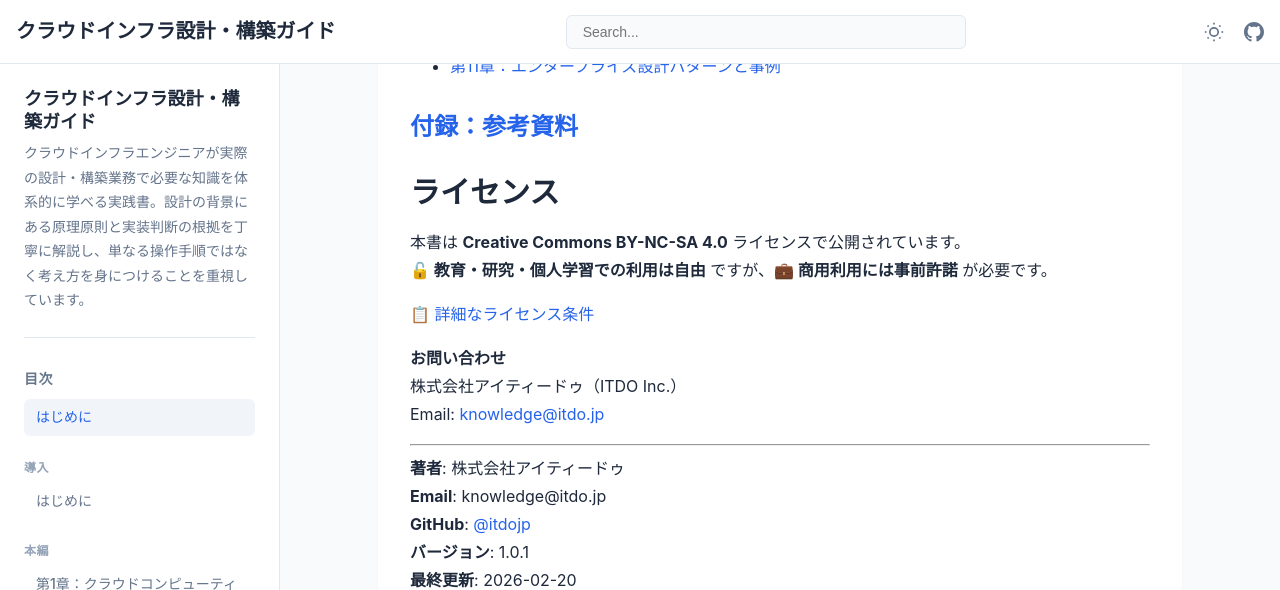
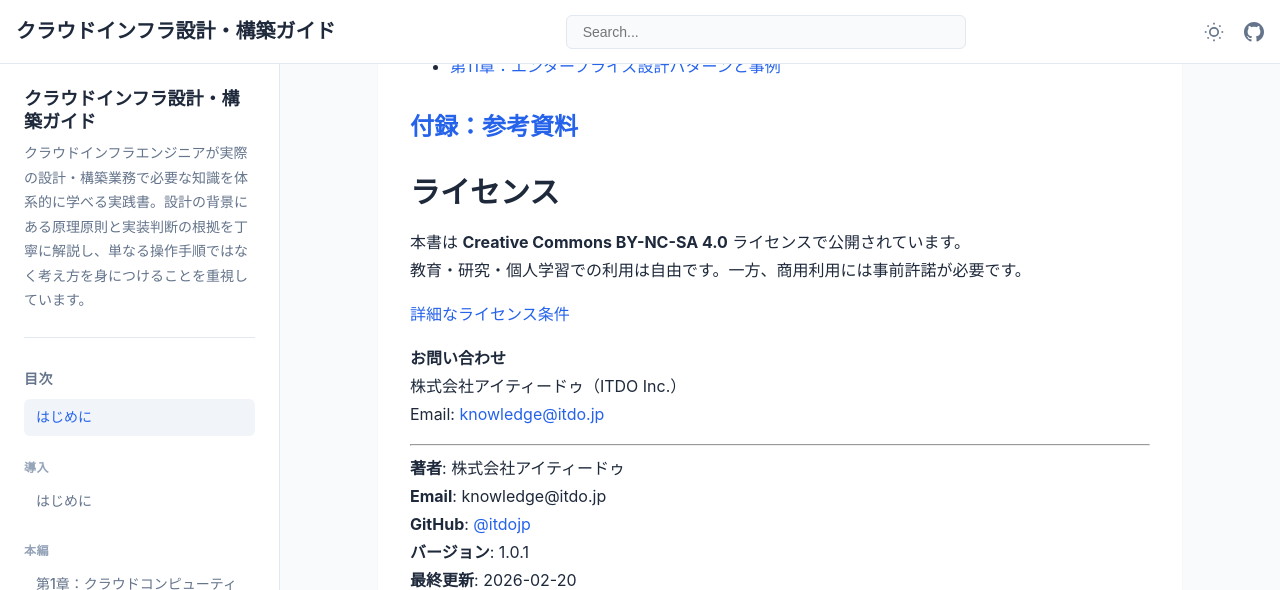
Before and after one commit to itdojp/cloud-infra-book, a Jekyll site: the page built from docs/index.md, in a window 1280 px wide and 900 px high, scrolled down 2126 px, cut to the strip 0-590 px from the top of the window. Built offline with Jekyll 4.4.1, drawn with Linux system fonts in a browser that asks for light colours.

Commit message:
docs: ライセンス表記の文体と装飾を整理

```diff
--- a/docs/index.md
+++ b/docs/index.md
@@ -66,9 +66,9 @@ title: "クラウドインフラ設計・構築ガイド"
 ## ライセンス
 
 本書は **Creative Commons BY-NC-SA 4.0** ライセンスで公開されています。
-**🔓 教育・研究・個人学習での利用は自由** ですが、**💼 商用利用には事前許諾** が必要です。
+教育・研究・個人学習での利用は自由です。一方、商用利用には事前許諾が必要です。
 
-📋 [詳細なライセンス条件](https://github.com/itdojp/it-engineer-knowledge-architecture/blob/main/LICENSE.md)
+[詳細なライセンス条件](https://github.com/itdojp/it-engineer-knowledge-architecture/blob/main/LICENSE.md)
 
 **お問い合わせ**
 株式会社アイティードゥ（ITDO Inc.）
```
